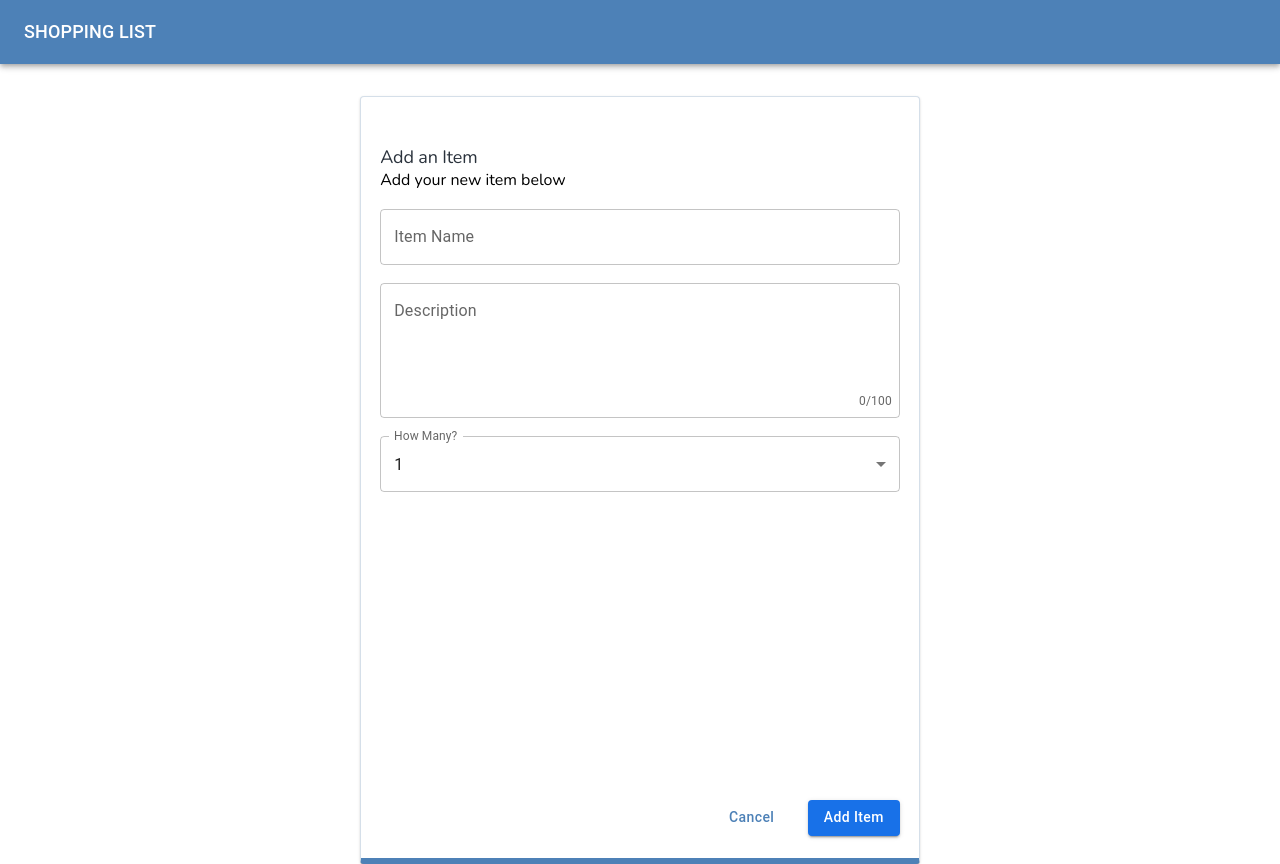
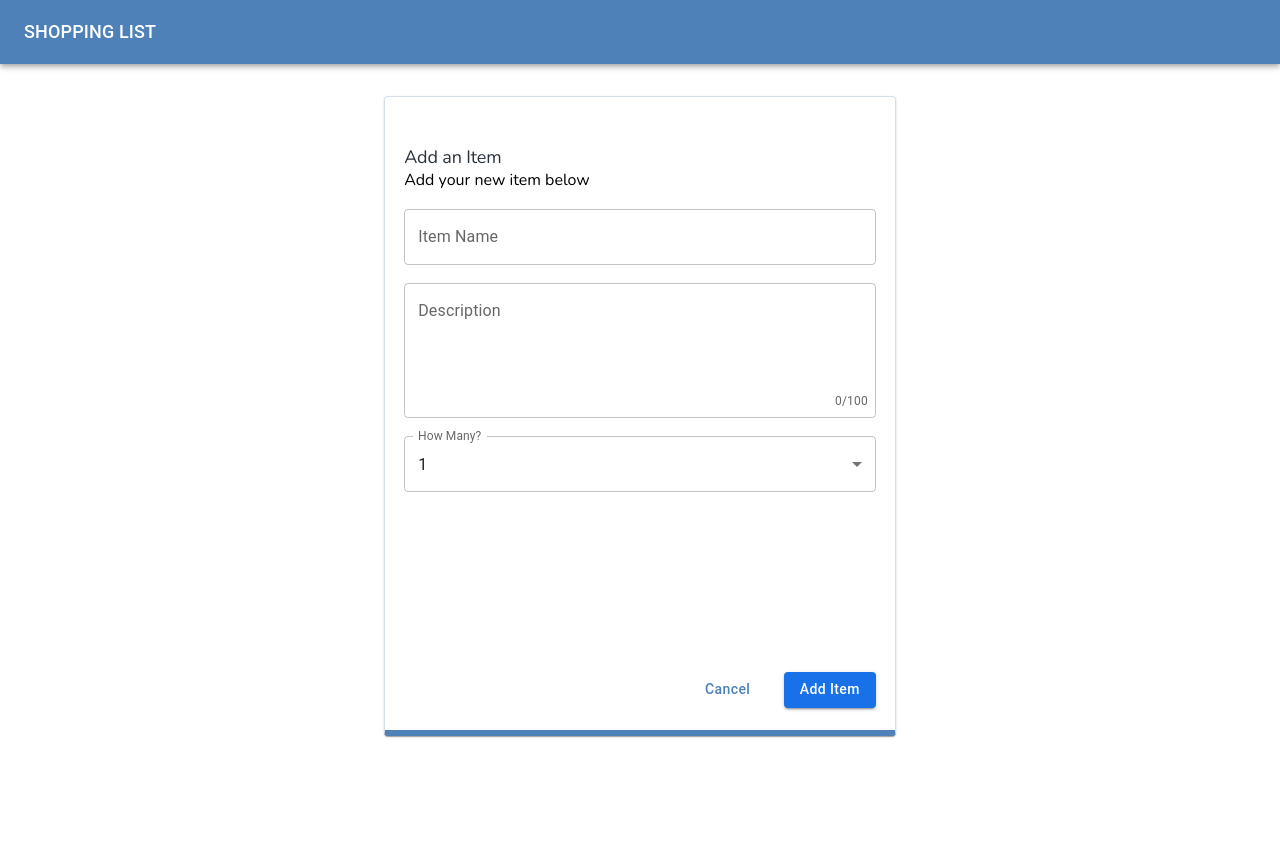
Before and after one commit to danieltkach/slingr-challenge, a React (Vite) app in the folder client/: page /edit-item in a window 1280 px wide. After the commit the page ends 800 px from the top, so only its background shows below. Built offline with nearby package versions, Linux system fonts and the light colour scheme.

Commit message:
style fixes

```diff
--- a/client/src/Layout.tsx
+++ b/client/src/Layout.tsx
@@ -2,14 +2,19 @@ import { Outlet } from "react-router-dom";
 import CssBaseline from '@mui/material/CssBaseline';
 import { NavBar } from "./components/NavBar";
 import { Modal } from "./components/Modal";
+import styled from 'styled-components';
 
 export default function Layout() {
   return (
-    <>
+    <Container>
       <CssBaseline />
       <NavBar />
-      <Modal  />
+      <Modal />
       <Outlet />
-    </>
+    </Container>
   );
 }
+
+const Container = styled.div`
+  height: 90vh;
+`;
--- a/client/src/views/EditItem.tsx
+++ b/client/src/views/EditItem.tsx
@@ -120,8 +120,8 @@ const StyledCard = styled(MUICard)`
   padding: 1.2rem;
   padding-top: 3rem;
   flex-direction: column;
-  width: 35rem;
-  height: 48rem;
+  width: 32rem;
+  height: 40rem;
   border: 1px solid #D5DFE9;
   border-bottom: 6px solid #4D81B7;
   box-shadow: 0px 0px 14px 0px #00000040;
--- a/client/src/views/ShoppingList/Item.tsx
+++ b/client/src/views/ShoppingList/Item.tsx
@@ -105,7 +105,7 @@ const Card = styled.div`
   border: 0.5px solid #D5DFE9;
   width: 100%;
   max-width: 64rem;
-  min-height: 5.4rem;
+  min-height: 5.2rem;
   border-radius: 4px;
 `;
 
--- a/client/src/views/ShoppingList/index.tsx
+++ b/client/src/views/ShoppingList/index.tsx
@@ -65,4 +65,5 @@ const ActionsPanel = styled.div`
   justify-content: space-between;
   align-items: flex-end;
   width: 100%;
+  padding-bottom: 1.2rem;
 `;
```
